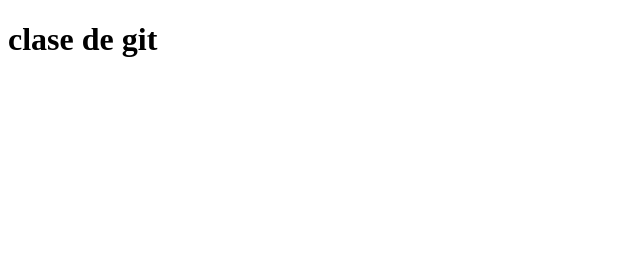
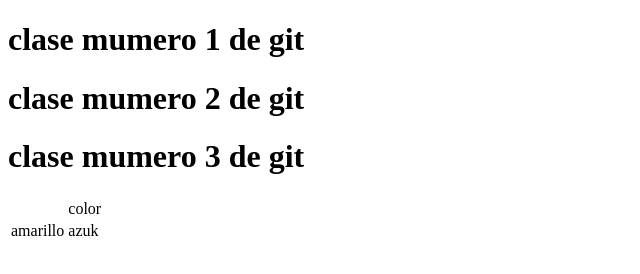
Before and after one commit to juanpedromorenovega/CLASE-GIT, a plain HTML site: page index.html in a window 1280 px wide. Shown: the whole page, without its empty margins (0-640 px from the left). Drawn offline with Linux system fonts and the light colour scheme.

Commit message:
mi primera vez

```diff
--- a/index.html
+++ b/index.html
@@ -6,6 +6,21 @@
     <title>Document</title>
 </head>
 <body>
-    <h1>clase de git</h1>
+    <h1>clase mumero 1 de git</h1>
+    <h1>clase mumero 2 de git</h1>
+    <h1>clase mumero 3 de git</h1>
+
+
+
+
+    <table>
+        <th>
+            <td>color</td>
+        </th>
+        <tr>
+            <td>amarillo</td>
+            <td>azuk</td>
+        </tr>
+    </table>
 </body>
 </html>
```
